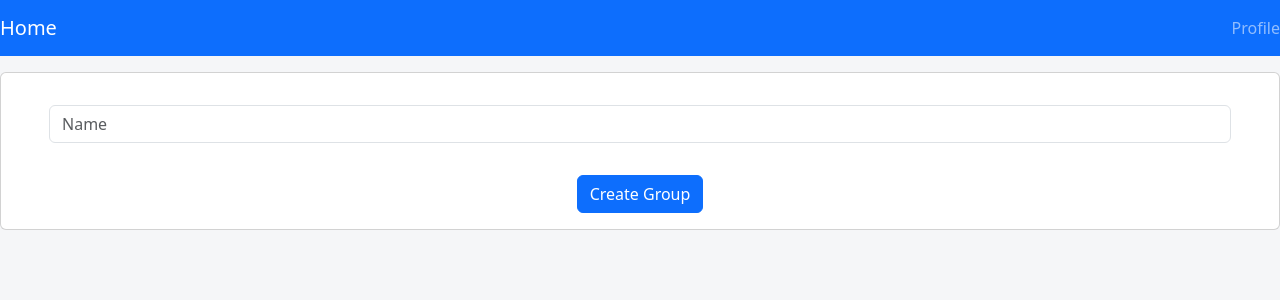
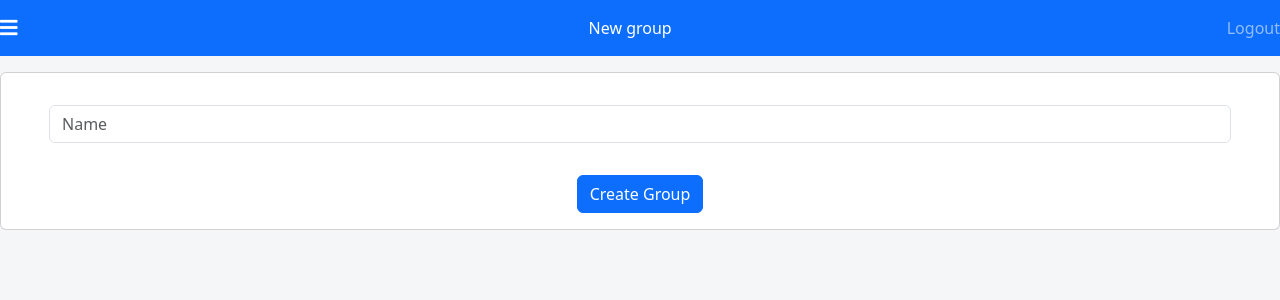
Before and after one commit to meronogbai/group-payments, a Rails app: page /groups/new in a window 1280 px wide. Shown: the top 300 px of the page. Run offline with Rails 7, Linux system fonts and the light colour scheme; the visitor is signed in with stand-in values (Sample User, id 1); style sheets or scripts are compiled from the project's sources; some libraries are stand-ins or nearby versions.

Commit message:
Fix header links and add title

```diff
--- a/app/controllers/sessions_controller.rb
+++ b/app/controllers/sessions_controller.rb
@@ -13,5 +13,8 @@ class SessionsController < ApplicationController
     end
   end
 
-  def delete; end
+  def destroy
+    session[:user_id] = nil
+    redirect_to root_url
+  end
 end
--- a/app/controllers/users_controller.rb
+++ b/app/controllers/users_controller.rb
@@ -16,8 +16,8 @@ class UsersController < ApplicationController
   end
 
   def show
-    @user = User.find(params[:id])
-    return if logged_in? && current_user == @user
+    @user = current_user
+    return if logged_in?
 
     flash[:danger] = 'Access not allowed. Please login as this user first'
     redirect_to root_url
--- a/app/helpers/application_helper.rb
+++ b/app/helpers/application_helper.rb
@@ -1,2 +1,7 @@
 module ApplicationHelper
+  def burger_path
+    return current_user if logged_in?
+
+    root_path
+  end
 end
--- a/app/views/groups/index.html.erb
+++ b/app/views/groups/index.html.erb
@@ -1,3 +1,4 @@
+<% provide(:title, "Groups") %>
 <%= render 'layouts/header'%>
 <%= render @groups %>
 <div class="bg-success py-3 fixed-bottom">
--- a/app/views/groups/new.html.erb
+++ b/app/views/groups/new.html.erb
@@ -1,3 +1,4 @@
+<% provide(:title, "New group") %>
 <%= render 'layouts/header'%>
 <div class="card my-3 text-center">
   <div class="card-body px-5">
--- a/app/views/layouts/_header.html.erb
+++ b/app/views/layouts/_header.html.erb
@@ -1,6 +1,11 @@
 <nav class="navbar navbar-dark bg-primary">
-  <%= link_to 'Home', root_path, class: 'navbar-brand' %>
+  <%= link_to burger_path, class: 'navbar-brand' do %>
+    <i class="fas fa-bars"></i>
+  <% end %>
+  <div class="navbar-nav text-white">
+    <%= yield(:title) %>
+  </div>
   <div class="navbar-nav">
-    <%= link_to 'Profile', current_user, class: 'nav-link'%>
+    <%= link_to('Logout', logout_path, method: 'delete', class: 'nav-link') if logged_in? %>
   </div>
 </nav>
--- a/app/views/payments/index.html.erb
+++ b/app/views/payments/index.html.erb
@@ -1,3 +1,4 @@
+<% provide(:title, "Payments") %>
 <%= render 'layouts/header'%>
 <div class="card">
   <div class="card-body d-flex justify-content-between">
--- a/app/views/payments/new.html.erb
+++ b/app/views/payments/new.html.erb
@@ -1,3 +1,4 @@
+<% provide(:title, "New Payment") %>
 <%= render 'layouts/header'%>
 <div class="card my-3 text-center">
   <div class="card-body px-5">
--- a/app/views/sessions/new.html.erb
+++ b/app/views/sessions/new.html.erb
@@ -1,3 +1,4 @@
+<% provide(:title, "Login") %>
 <%= render 'layouts/header'%>
 <div class="card my-3 text-center">
   <div class="card-body px-5">
--- a/app/views/users/new.html.erb
+++ b/app/views/users/new.html.erb
@@ -1,3 +1,4 @@
+<% provide(:title, "Signup") %>
 <%= render 'layouts/header'%>
 <div class="card my-3 text-center">
   <div class="card-body px-5">
--- a/config/routes.rb
+++ b/config/routes.rb
@@ -1,7 +1,8 @@
 Rails.application.routes.draw do
   root 'static_pages#home'
   resources :users
-  resources :sessions, only: %i[new create destroy]
+  resources :sessions, only: %i[new create]
+  delete '/logout', to: 'sessions#destroy'
   resources :payments, only: %i[index new create]
   get 'payments/index_no_group', to: 'payments#index_no_group'
   resources :groups, only: %i[index new create]
```
